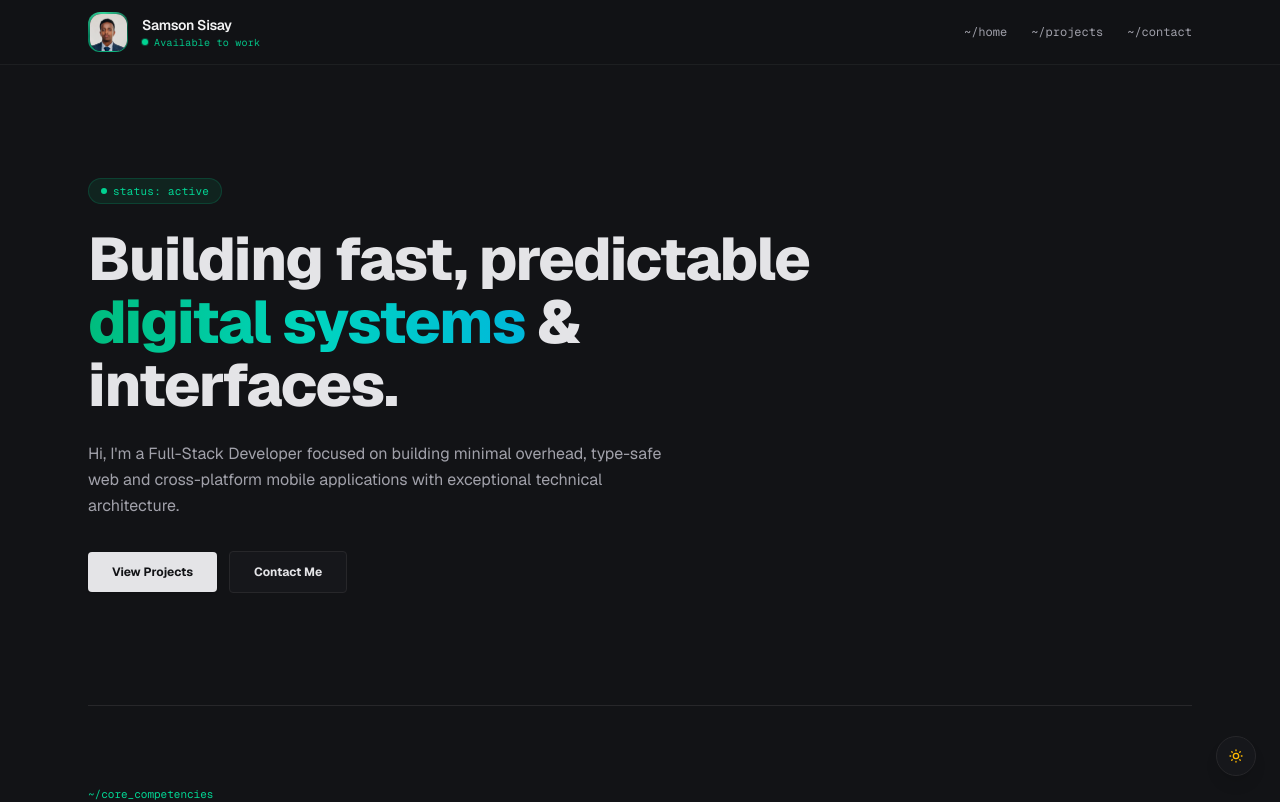
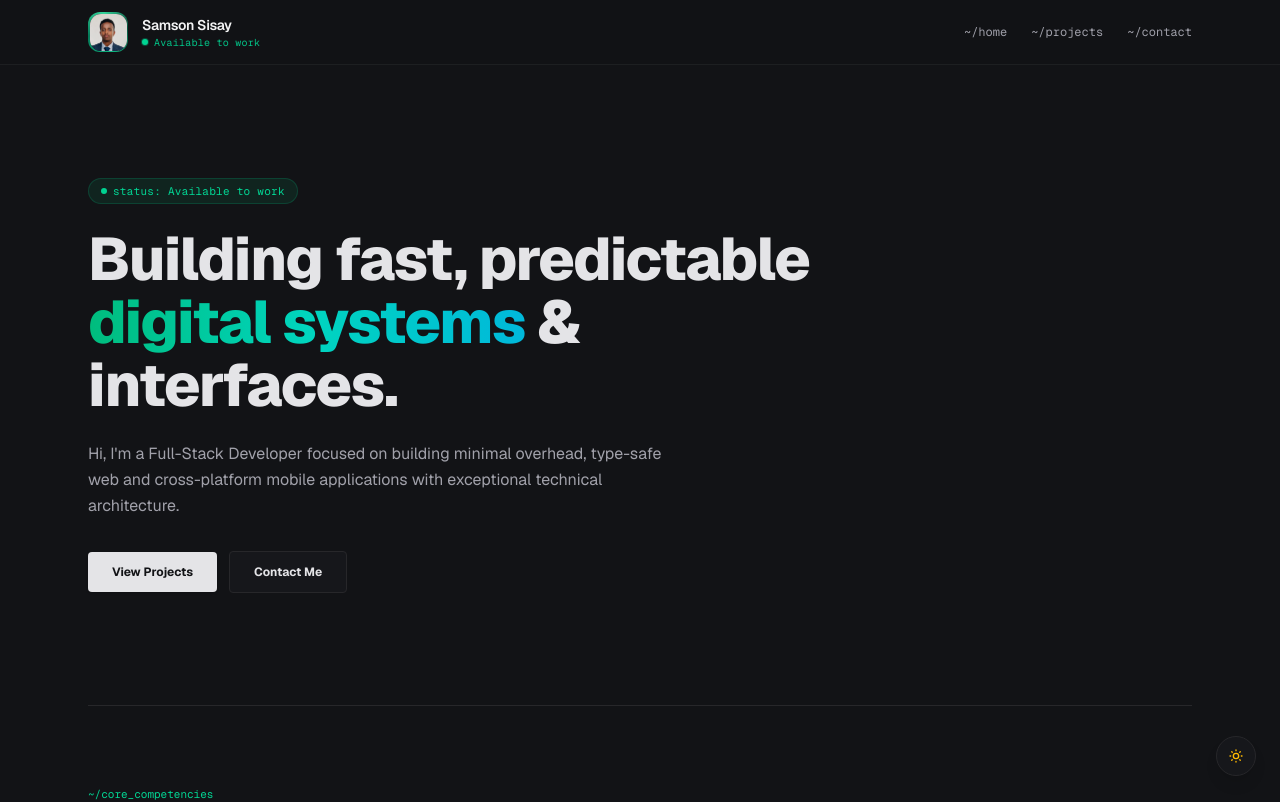
Before and after one commit to samson08sis/samson-sisay, a Next.js app: page / in a window 1280 px wide. Shown: the top 802 px of the page. Built offline with nearby package versions, Linux system fonts and the light colour scheme.

Commit message:
Extract status data; pass status to hero & nav components;

```diff
--- a/src/app/page.tsx
+++ b/src/app/page.tsx
@@ -7,16 +7,15 @@ import ContactMe from "@/components/home/Contact.section";
 import Projects from "@/components/home/Projects.section";
 import Education from "@/components/home/Education.section";
 
-import { EDUCATION, PROJECTS, SKILLS } from "@/data";
+import { EDUCATION, PROJECTS, SKILLS, STATUS } from "@/data";
 
 export default function Home() {
   return (
     <div className="min-h-screen bg-bg-app text-text-main transition-colors duration-200 antialiased selection:bg-emerald-500/20 selection:text-emerald-400">
-      <Navigation />
-
+      <Navigation status={STATUS.availability} />
       <main className="mx-auto max-w-6xl px-4 sm:px-6">
         {/* Page Sections */}
-        <Hero />
+        <Hero status={STATUS.availability} />
         <Skills skills={SKILLS} />
         <Projects projects={PROJECTS} />
         <Education education={EDUCATION} />
--- a/src/components/home/Hero.section.tsx
+++ b/src/components/home/Hero.section.tsx
@@ -1,16 +1,23 @@
+import { AVAILABILITY_CONFIG } from "@/data/constants";
+import { Availability } from "@/types";
 import Link from "next/link";
 
-export default function Hero() {
+interface Props {
+  status: Availability;
+}
+
+interface StatusPillProps {
+  status: Availability;
+  className?: string;
+}
+
+export default function Hero({ status }: Props) {
   return (
     <section
       id="home"
       className="py-20 md:py-28 flex flex-col justify-center text-center md:text-left border-b border-border-line transition-colors">
       <div className="max-w-3xl space-y-6">
-        {/* Status Pill */}
-        <div className="inline-flex mx-auto md:mx-0 items-center gap-1.5 rounded-full border border-emerald-500/20 bg-emerald-500/10 px-3 py-1 text-[11px] font-mono tracking-wide text-emerald-600 dark:text-emerald-400 w-fit">
-          <span className="h-1.5 w-1.5 rounded-full bg-emerald-500 dark:bg-emerald-400 animate-pulse" />
-          status: active
-        </div>
+        <StatusPill status={status} />
 
         {/* Main Headline */}
         <h1 className="text-4xl font-extrabold tracking-tight text-text-main sm:text-6xl leading-[1.05]">
@@ -48,3 +55,19 @@ export default function Hero() {
     </section>
   );
 }
+
+function StatusPill({ status, className = "" }: StatusPillProps) {
+  const config = AVAILABILITY_CONFIG[status] ?? AVAILABILITY_CONFIG.AVAILABLE;
+
+  return (
+    <div
+      className={`inline-flex items-center gap-1.5 rounded-full border px-3 py-1 text-[11px] font-mono tracking-wide w-fit mx-auto md:mx-0 ${config.styles.border} ${config.styles.bg} ${config.styles.text} ${className}`}>
+      <span
+        className={`h-1.5 w-1.5 rounded-full ${config.styles.dot} ${
+          status !== "UNAVAILABLE" ? "animate-pulse" : ""
+        }`}
+      />
+      <span>status: {config.label}</span>
+    </div>
+  );
+}
--- a/src/components/layout/Navigation.tsx
+++ b/src/components/layout/Navigation.tsx
@@ -4,21 +4,29 @@ import { useState } from "react";
 import Image from "next/image";
 import Link from "next/link";
 import ProfileCardModal from "../modals/Profile";
+import { Availability } from "@/types";
+import { AVAILABILITY_CONFIG } from "@/data/constants";
 
 interface NavLink {
   name: string;
   href: string;
 }
 
-export default function Navigation() {
+const links: NavLink[] = [
+  { name: "~/home", href: "#home" },
+  { name: "~/projects", href: "#projects" },
+  { name: "~/contact", href: "#contact" },
+];
+
+interface Props {
+  status: Availability;
+}
+
+export default function Navigation({ status }: Props) {
   const [isMenuOpen, setIsMenuOpen] = useState(false);
   const [isModalOpen, setIsModalOpen] = useState(false);
 
-  const links: NavLink[] = [
-    { name: "~/home", href: "#home" },
-    { name: "~/projects", href: "#projects" },
-    { name: "~/contact", href: "#contact" },
-  ];
+  const config = AVAILABILITY_CONFIG[status] ?? AVAILABILITY_CONFIG.AVAILABLE;
 
   return (
     <>
@@ -58,7 +66,7 @@ export default function Navigation() {
                   <span className="relative inline-flex h-1.5 w-1.5 rounded-full bg-emerald-600 dark:bg-emerald-400" />
                 </span>
                 <span className="font-mono text-[10px] tracking-wide text-emerald-700 dark:text-emerald-400/90 font-medium dark:font-normal">
-                  Available to work
+                  {config.label}
                 </span>
               </div>
             </div>
@@ -141,6 +149,7 @@ export default function Navigation() {
       </header>
       <ProfileCardModal
         visible={isModalOpen}
+        status={status}
         onClose={() => setIsModalOpen(false)}
       />
     </>
--- a/src/components/modals/Profile.tsx
+++ b/src/components/modals/Profile.tsx
@@ -1,15 +1,20 @@
 "use client";
 
+import { AVAILABILITY_CONFIG } from "@/data/constants";
+import { Availability } from "@/types";
 import Image from "next/image";
 import { useEffect, useRef } from "react";
 
 interface Props {
   visible: boolean;
+  status: Availability;
   onClose: () => void;
 }
 
-export default function ProfileCardModal({ visible, onClose }: Props) {
+export default function ProfileCardModal({ visible, status, onClose }: Props) {
   const ref = useRef<HTMLDivElement>(null);
+
+  const config = AVAILABILITY_CONFIG[status] ?? AVAILABILITY_CONFIG.AVAILABLE;
 
   useEffect(() => {
     function handleClickOutside(event: MouseEvent) {
@@ -83,10 +88,20 @@ export default function ProfileCardModal({ visible, onClose }: Props) {
               </div>
 
               {/* Status Indicator */}
-              <div className="inline-flex items-center gap-1.5 rounded-full bg-emerald-500/10 dark:bg-emerald-500/5 border border-emerald-500/30 dark:border-emerald-500/20 px-2.5 py-0.5 text-[10px] font-mono tracking-wide text-emerald-700 dark:text-emerald-400">
+              <div
+                className={`inline-flex items-center gap-1.5 rounded-full border px-2.5 py-0.5 text-[10px] font-mono tracking-wide w-fit mx-auto md:mx-0 ${config.styles.border} ${config.styles.bg} ${config.styles.text}`}>
+                <span
+                  className={`h-1 w-1 rounded-full ${config.styles.dot} ${
+                    status !== "UNAVAILABLE" ? "animate-pulse" : ""
+                  }`}
+                />
+                <span>{config.t_label}</span>
+              </div>
+
+              {/* <div className="inline-flex items-center gap-1.5 rounded-full bg-emerald-500/10 dark:bg-emerald-500/5 border border-emerald-500/30 dark:border-emerald-500/20 px-2.5 py-0.5 text-[10px] font-mono tracking-wide text-emerald-700 dark:text-emerald-400">
                 <span className="h-1 w-1 rounded-full bg-emerald-500 dark:bg-emerald-400 animate-pulse" />
                 available
-              </div>
+              </div> */}
             </div>
           </div>
 
--- /dev/null
+++ b/src/data/constants.ts
@@ -0,0 +1,40 @@
+import { Availability, AvailabilityConfig } from "@/types";
+
+export const availability = {
+  AVAILABLE: { label: "Available for work", color: "emerald" },
+  LIMITED: { label: "Limited", color: "orange" },
+  UNAVAILABLE: { label: "Unavailable for the moment", color: "rose" },
+};
+
+export const AVAILABILITY_CONFIG: Record<Availability, AvailabilityConfig> = {
+  AVAILABLE: {
+    label: "Available to work",
+    t_label: "available",
+    styles: {
+      border: "border-emerald-500/20",
+      bg: "bg-emerald-500/10",
+      text: "text-emerald-600 dark:text-emerald-400",
+      dot: "bg-emerald-500 dark:bg-emerald-400",
+    },
+  },
+  LIMITED: {
+    label: "Limited availability",
+    t_label: "limited",
+    styles: {
+      border: "border-amber-500/20",
+      bg: "bg-amber-500/10",
+      text: "text-amber-600 dark:text-amber-400",
+      dot: "bg-amber-500 dark:bg-amber-400",
+    },
+  },
+  UNAVAILABLE: {
+    label: "Unavailable for the moment",
+    t_label: "currently busy",
+    styles: {
+      border: "border-rose-500/20",
+      bg: "bg-rose-500/10",
+      text: "text-rose-600 dark:text-rose-400",
+      dot: "bg-rose-500/10 dark:bg-rose-500/40",
+    },
+  },
+};
--- a/src/data/index.ts
+++ b/src/data/index.ts
@@ -1,4 +1,4 @@
-import type { Education, Project, Skill } from "@/types";
+import type { Education, Project, Skill, Status } from "@/types";
 
 export const PROJECTS: Project[] = [
   {
@@ -79,3 +79,7 @@ export const EDUCATION: Education[] = [
       "Immersive specialization detailing RAG pattern integration, dynamic data streaming architectures, and low-footprint client state execution layers.",
   },
 ];
+
+export const STATUS: Status = {
+  availability: "AVAILABLE",
+};
--- a/src/types/index.ts
+++ b/src/types/index.ts
@@ -19,3 +19,20 @@ export interface Education {
   description: string;
   year: string;
 }
+
+export type Availability = "AVAILABLE" | "LIMITED" | "UNAVAILABLE";
+
+export interface Status {
+  availability: Availability;
+}
+
+export interface AvailabilityConfig {
+  label: string;
+  t_label: string;
+  styles: {
+    border: string;
+    bg: string;
+    text: string;
+    dot: string;
+  };
+}
```
